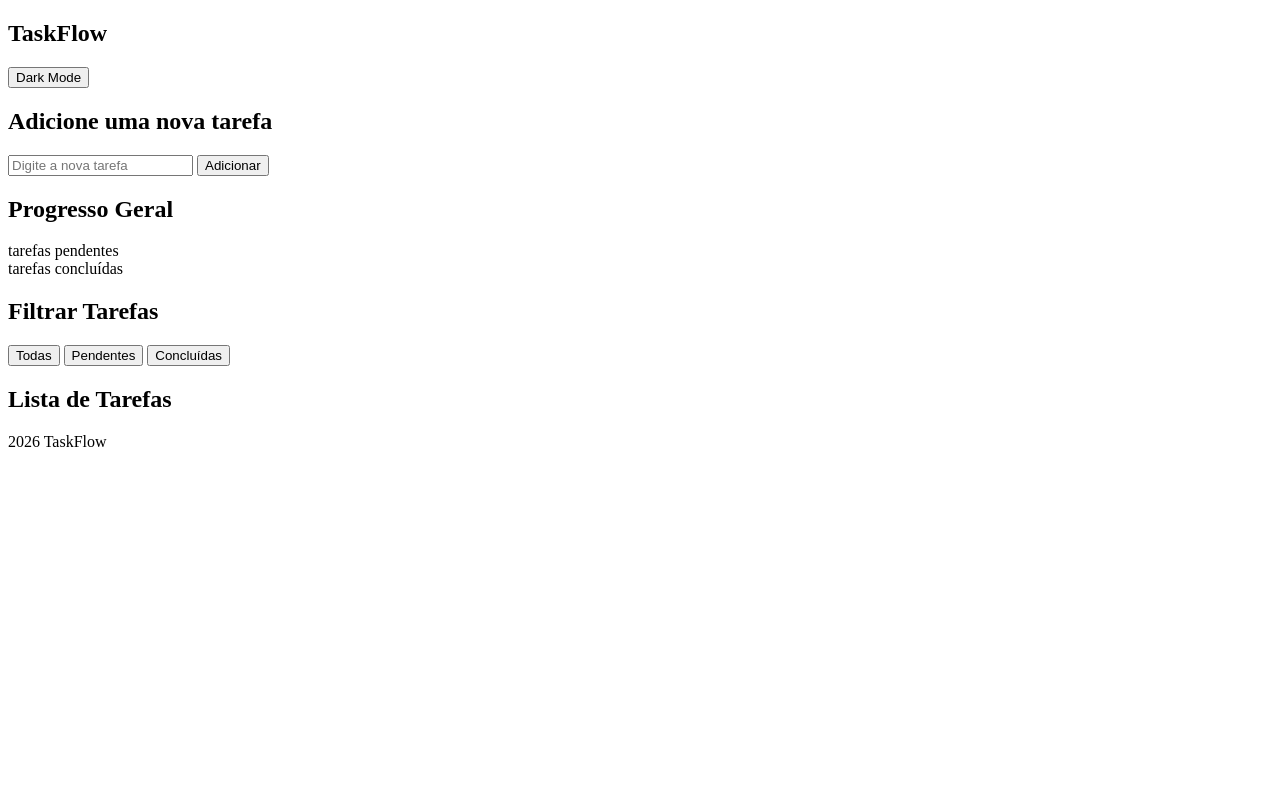
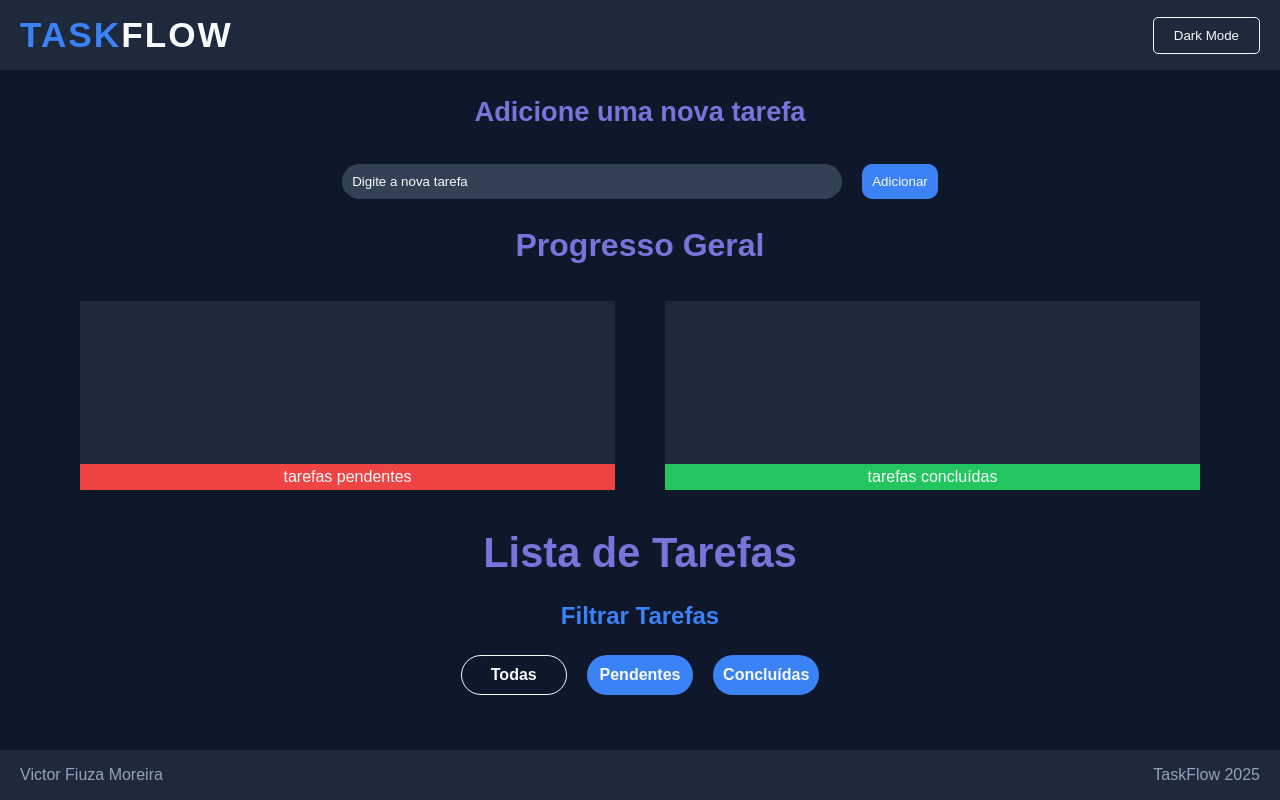
Before and after one commit to Flametower01/TaskFlow, a plain HTML site: page index.html in a window 1280 px wide. Drawn offline with Linux system fonts and the light colour scheme; a script that the page names is missing.

Commit message:
Feat: estilizando conteudo basico, + alteração necessaria de html

```diff
--- a/index.html
+++ b/index.html
@@ -10,64 +10,102 @@
 
   <!-- Barra de navegação -->
   <nav>
-    <h1 class="title">TaskFlow</h1>
+    <h1 class="logo"><span>TASK</span><span>FLOW</span></h1>
 
     <button id="darkModeToggle">Dark Mode</button>
   </nav>
 
 
   <!-- Conteúdo principal -->
+
   <main>
-    <h2>Adicione uma nova tarefa</h2>
+    <section class="taskSection">
+      <h2 class="secundaryTitle">Adicione uma nova tarefa</h2>
 
+        <form action="/event" id="form" class="containerForm">
+          <input type="text" placeholder="Digite a nova tarefa" class="taskInput">
+          <button type="submit" class="buttonSubmit">Adicionar</button>
+        </form>
+  </section>
 
-      <form action="">
-        <input type="text" placeholder="Digite a nova tarefa">
-        <button type="submit">Adicionar</button>
-      </form>
-
-  </main>
 
 
   <!-- Progresso Geral -->
-  <section class="geralProgress">
-    <h2>Progresso Geral</h2>
+  <section class="containerProgress">
+    <h2 class="progressTitle">Progresso Geral</h2>
 <!-- Barra de progesso tarefas -->
-    <div class="progressBar">
-      <div class="progressFill">tarefas pendentes</div>
-    </div>
-<!-- Barra de progresso tarefas concluídas -->
-    <div class="progressBar">
-      <div class="progressFill">tarefas concluídas</div>
+    <div class="bars">
+
+          <!-- Barra de progresso tarefas pendentes -->
+          <div class="progressBar">
+            <div class="progressFill progressPendent">tarefas pendentes</div>
+          </div>
+
+      <!-- Barra de progresso tarefas concluídas -->
+          <div class="progressBar">
+            <div class="progressFill progressComplete">tarefas concluídas</div>
+
+          </div>
     </div>
   </section>
 
 
-  <!-- Filtrar Tarefas -->
-  <section class="filterSect">
-    <h2>Filtrar Tarefas</h2>
-    <button id="filterAll">Todas</button>
-    <button id="filterPending">Pendentes</button>
-    <button id="filterCompleted">Concluídas</button>
+
+
+  <!-- Lista de tarefas -->
+  <section class="containerList">
+
+    <h2 class="listTitle">Lista de Tarefas</h2>
+
+
+    <!-- Filtrar Tarefas -->
+    <div class="filterSect">
+
+      <h2 class="filterTitle">Filtrar Tarefas</h2>
+
+      <div class="filterButtons">
+        <button id="filterAll" class="buttonFilter buttonAll">Todas</button>
+        <button id="filterPending" class="buttonFilter">Pendentes</button>
+        <button id="filterCompleted" class="buttonFilter">Concluídas</button>
+      </div>
+    </div>
+
+
+  <!-- Lista de Tarefas -->
+      <ul id="taskList">
+        <!-- As tarefas serão adicionadas aqui dinamicamente -->
+
+
+          <!-- <li class="card">
+
+            <h3>conteudo</h3>
+            <textarea name="" id="" class="textInput"></textarea>
+
+            <div class="buttonsCard">
+                <label class="checkContainer">
+                <input type="checkbox">
+                <span class="checkmark"></span>
+                Concluída
+                </label>
+            </div>
+
+          </li> -->
+
+
+      </ul>
+
   </section>
 
 
-<!-- Lista de Tarefas -->
-  <section class="tasksList">
-    <h2>Lista de Tarefas</h2>
-    <ul id="taskList">
-      <!-- As tarefas serão adicionadas aqui dinamicamente -->
-
-    </ul>
-  </section>
-
-
+</main>
 <footer>
-
-  <p>2026 TaskFlow</p>
+  <span>Victor Fiuza Moreira</span>
+  <span>TaskFlow 2025</span>
 
 </footer>
 
   <script src="script.js"></script>
+
 </body>
+
 </html>
--- a/script.js
+++ /dev/null
@@ -1,87 +0,0 @@
-// const form = document.querySelector('form');
-// const input = document.querySelector('input');
-// const lista = document.querySelector('#lista');
-// const remover = document.querySelector('#remover');
-
-// // Carrega os dados salvos
-// const pessoas = JSON.parse(localStorage.getItem('pessoas')) || [];
-
-// // Função para desenhar a lista
-// function renderizarLista() {
-//     lista.innerHTML = '';
-
-//     pessoas.forEach((pessoa) => {
-//         const li = document.createElement('li');
-
-//         li.textContent = pessoa.nome;
-
-//         lista.appendChild(li);
-//     });
-// }
-
-// // Mostra a lista ao abrir a página
-// renderizarLista();
-
-// form.addEventListener('submit', (e) => {
-//     e.preventDefault();
-
-//     if (input.value.trim() === '') return;
-
-//     const pessoa = {
-//         nome: input.value
-//     };
-
-//     pessoas.push(pessoa);
-
-//     localStorage.setItem('pessoas', JSON.stringify(pessoas));
-
-//     renderizarLista();
-
-//     input.value = '';
-// });
-
-// remover.addEventListener('click', () => {
-//     pessoas.pop();
-
-//     localStorage.setItem('pessoas', JSON.stringify(pessoas));
-
-//     renderizarLista();
-// });
-
-
-
-
-
-
-
-
-
-
-
-// lista de nomes salvos no local storage, toda vez que digitar um nome e apertar e dar submit, se ja houver uma lista salva, alocar esse novo nome para lista, se não, criar uma nova e salvar. Apos isso pegar esses nome salvo e alocar para um li que devera ser criada ao submit do prompt, remover deve retirar a ultima li e nome no storage criado.
-
-
-const form = document.querySelector('form');
-const input = document.querySelector('input');
-const lista = document.querySelector('#lista');
-const remover = document.querySelector('#remover');
-
-
-form.addEventListener ('submit', (event) => {
- event.preventDefault()
-
- const li = document.createElement('li')
-
- li.innerText = input.value
-lista.appendChild(li)
-
-input.value = ''
-})
-
-remover.addEventListener('click', () => {
-  const lastElement = lista.lastChild
-
-if (lastElement) {
-  lastElement.remove()
-}
-})
--- a/style.css
+++ b/style.css
@@ -0,0 +1,424 @@
+*,
+*::before,
+*::after {
+  box-sizing: border-box;
+  margin: 0;
+  padding: 0;
+}
+
+li {
+  text-decoration: none;
+}
+
+:root {
+
+--bg: #0F172A;
+--surface: #1E293B;
+--surface-hover: #334155;
+
+
+--primary: #3B82F6;
+--primary-hover: #2563EB;
+
+--title-secondary:#7775da ;
+--text: #F8FAFC;
+--text-secondary: #94A3B8;
+
+
+--success: #22C55E;
+--danger: #EF4444;
+
+
+}
+
+html, body {
+  min-height: 100vh;
+}
+
+body {
+  font-family: 'poppins', sans-serif;
+  background-color: var(--bg);
+  color: var(--text);
+  line-height: 1.6;
+
+  display: flex;
+  flex-direction: column;
+}
+
+
+/* Barra de navegação */
+nav {
+  background-color: var(--surface);
+  display: flex;
+  align-items: center;
+  justify-content: space-between;
+
+  height: 70px;
+  width: 100%;
+
+
+  padding: 0 20px;
+
+  position: fixed;
+  z-index: 10;
+
+
+}
+/* LogoTipo */
+.logo {
+  font-size: 2.2rem;
+  font-weight: bold;
+  letter-spacing: 2px;
+
+}
+
+.logo span:first-child {
+  color: var(--primary);
+}
+/* Botão de alternância do modo escuro */
+#darkModeToggle {
+  background-color: rgba(255, 255, 255, 0);
+  color: var(--text);
+  border: 1px solid var(--text);
+  padding: 10px 20px;
+  border-radius: 5px;
+  cursor: pointer;
+  transition: all 0.2s ease;
+}
+
+#darkModeToggle:hover {
+  background-color: var(--primary-hover);
+  border: 1px solid var(--primary-hover);
+}
+
+
+main {
+  padding-top:70px ;
+  flex: 1;
+}
+
+
+/* Menu Principal */
+
+.taskSection {
+
+  height: 150px;
+  display: flex;
+  flex-direction: column;
+
+  align-items: center;
+  padding-top:20px;
+
+}
+
+.secundaryTitle {
+  font-size: 1.7rem;
+  margin-bottom: 30px;
+
+  color: var(--title-secondary);
+}
+
+.containerForm {
+  display: flex;
+  gap:20px;
+  justify-content: center;
+
+  width: 100%;
+
+  padding: 0 10px;
+  /* border: 1px solid red; */
+
+}
+
+/* Input Adicionar */
+.taskInput {
+  padding: 10px;
+
+  border: none;
+  border-radius: 50px;
+
+  background-color: var(--surface-hover);
+
+  color: var(--text);
+
+  width: clamp(200px,500px ,80%) ;
+}
+
+.taskInput::placeholder {
+  color: var(--text);
+}
+
+/* Botão Submit */
+.buttonSubmit {
+  border: none;
+  border-radius:10px;
+
+  padding: 0px 10px;
+  background-color: var(--primary);
+  color: var(--text);
+
+  transition: background 0.2s ease;
+
+  cursor: pointer;
+}
+
+.button:hover {
+  background: var(--primary-hover);
+}
+
+
+
+
+/* Seção de Progresso Geral */
+
+.containerProgress {
+height: 300px;
+
+display: flex;
+flex-direction: column;
+align-items: center;
+
+
+padding: 0 50px;
+}
+
+/* Titulo Progresso */
+.progressTitle {
+  color: var(--title-secondary);
+
+  font-size: 2rem ;
+}
+
+/* Grid de Bars */
+
+.bars {
+width: 100%;
+
+  display: grid;
+  grid-template-columns: repeat(2, 1fr);
+  padding: 30px;
+
+  gap: 50px;
+
+  flex: 1;
+}
+
+/* Barra de progresso */
+.progressBar {
+
+  background-color: var(--surface);
+  width: inherit;
+
+  position: relative;
+
+  display: flex;
+}
+
+/* Parte completa da Barra de Progresso */
+.progressFill{
+  width: 100%;
+  position: absolute;
+  bottom: 0;
+
+  text-align: center;
+
+  display: flex;
+  align-items: center;
+  justify-content: center;
+
+}
+
+.progressPendent {
+ background-color: var(--danger);
+}
+.progressComplete {
+  background-color: var(--success);
+}
+
+
+
+
+/* Seção Tarefas */
+
+.containerList {
+  padding: 0 20px;
+
+  display: flex;
+  flex-direction: column;
+  align-items: center;
+}
+
+/* Titulo principal */
+.listTitle {
+  color: var(--title-secondary);
+  font-size: 2.6rem;
+  margin-bottom: 10px;
+}
+
+
+
+
+
+/* Seção filtros */
+.filterSect {
+  display: flex;
+  flex-direction: column;
+
+  align-items: center;
+
+  gap: 20px;
+
+  margin-bottom:10px;
+}
+
+/* Titulo Filtro */
+.filterTitle {
+  color: var(--primary);
+}
+
+/* container Botões */
+.filterButtons {
+  display: grid ;
+  grid-template-columns: repeat(3, 1fr);
+  gap: 20px;
+}
+
+
+/* Botões de Filtro */
+.buttonFilter {
+
+ font-weight: bold;
+  font-size:1rem ;
+  padding: 10px;
+
+  background-color: var(--primary);
+  color: var(--text);
+
+
+  border: none;
+  border-radius: 50px;
+
+  transition: all 0.3s ease;
+}
+
+.buttonFilter:hover {
+  background-color: var(--primary-hover);
+  box-shadow: 3px 3px 100px #29388d;
+}
+
+
+/* botão filtrar todos */
+.buttonFilter:nth-child(1) {
+  background-color: rgba(255, 255, 255, 0);
+  color: var(--text);
+  box-shadow: none;
+
+  border: 1px solid ;
+
+  transition: all 0.3s ease;
+}
+
+
+.buttonFilter:nth-child(1):hover {
+  background-color: var(--text);
+  box-shadow: 2px 2px 100px #767a8f;
+
+  color: var(--surface);
+
+}
+
+
+
+
+
+
+/* Lista de Tarefas */
+
+#taskList {
+  width: 100%;
+
+  display: grid;
+  grid-template-columns: repeat(auto-fit, minmax(200px, 1fr));
+  gap: 50px;
+
+  justify-items: center;
+
+  margin-bottom: 20px;
+
+  list-style: none;
+}
+
+.card {
+width: 300px;
+height: 200px;
+
+padding: 10px 0;
+
+background-color: var(--surface);
+
+border-top-right-radius: 20px;
+border-bottom-right-radius: 20px;
+border-bottom-left-radius: 20px;
+
+display: flex;
+flex-direction: column;
+justify-content: space-between;
+align-items: center;
+}
+
+.textInput {
+  height: 60%;
+  max-width: 90%;
+  padding: 10px;
+
+  background-color: var(--surface-hover) ;
+  color: var(--text);
+
+  font-size: 1rem;
+
+  border: none;
+  border-radius: 10px;
+}
+
+.checkContainer {
+  display: flex;
+  align-items: center;
+  gap: 10px;
+  cursor: pointer;
+}
+
+.checkContainer input {
+  display: none;
+}
+
+.checkmark {
+  width: 22px;
+  height: 22px;
+  border: 2px solid #3B82F6;
+  border-radius: 6px;
+  transition: 0.2s;
+}
+
+.checkContainer input:checked + .checkmark {
+  background-color: #3B82F6;
+}
+
+
+
+
+/* Footer */
+
+footer {
+  height: 50px;
+  width: 100%;
+  padding: 0 20px;
+
+  background-color: var(--surface);
+
+  display: flex;
+  align-items: center;
+  justify-content: space-between;
+
+  color: var(--text-secondary);
+
+}
```
